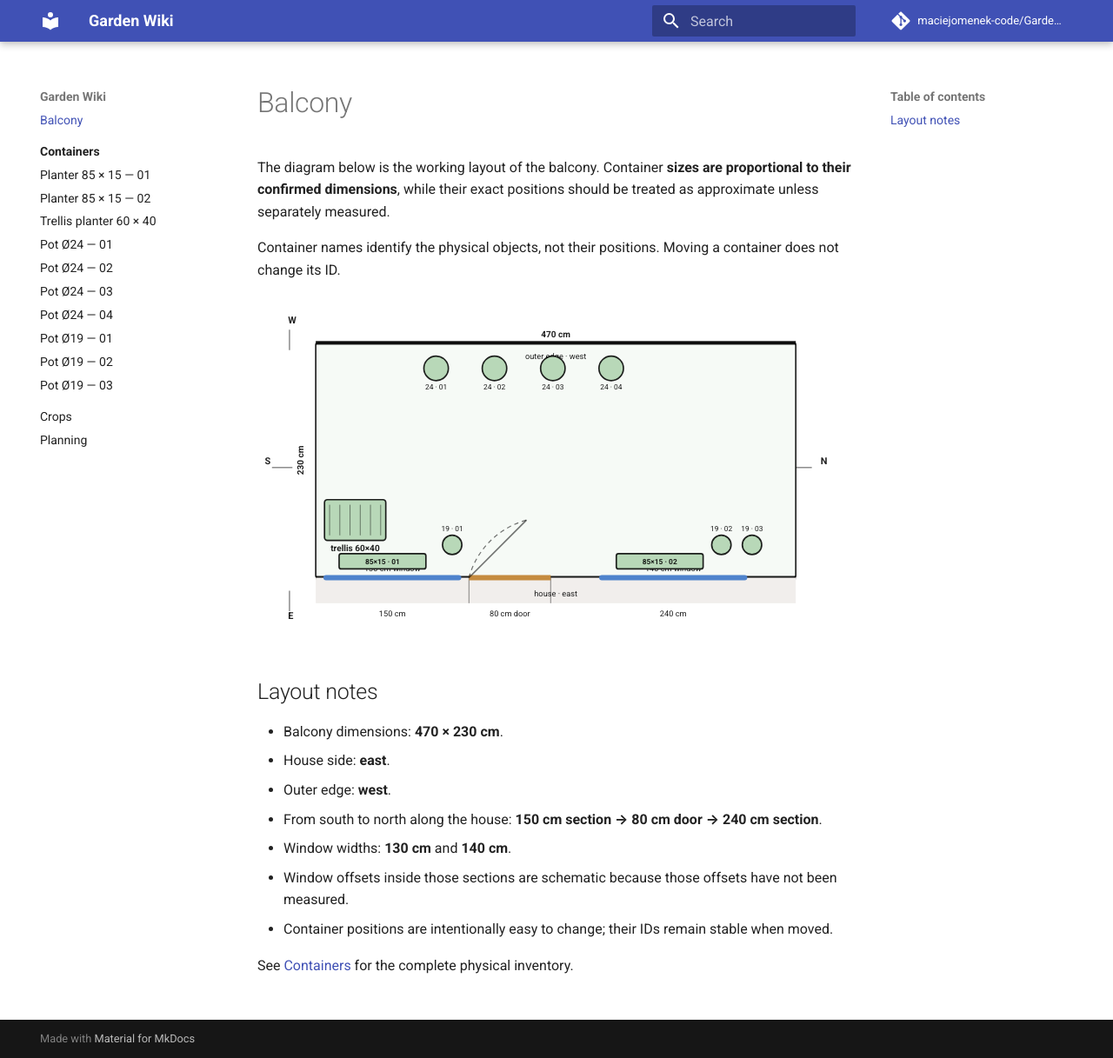
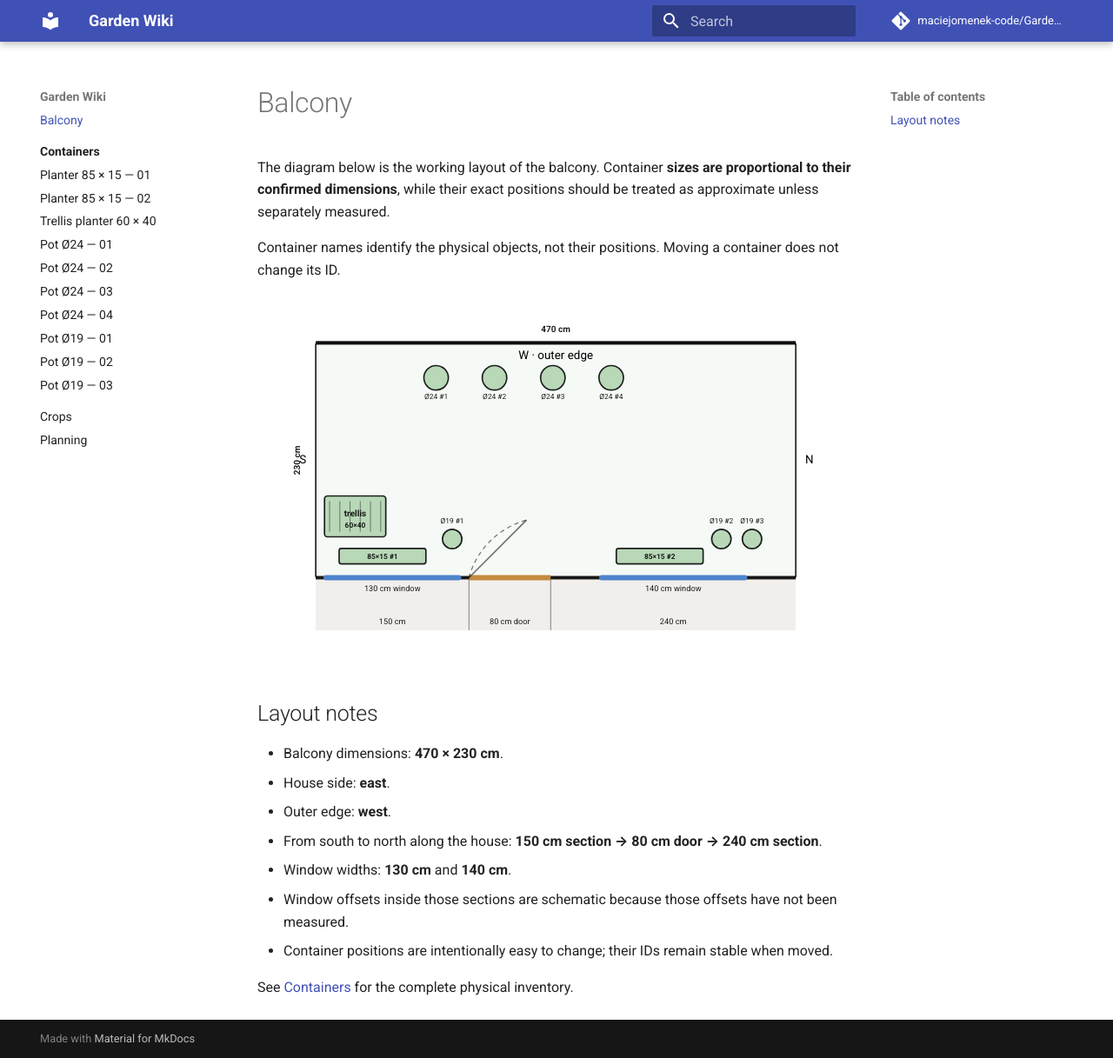
Before and after one commit to maciejomenek-code/Garden-wiki, an MkDocs documentation site: the page built from docs/index.md, in a window 1280 px wide and 1217 px high. Shown: the whole window at 87% size. Built offline with MkDocs 1.6.1 and Material for MkDocs 9.7.7, drawn with Linux system fonts in a browser that asks for light colours; comment, search, counter and statistics services are not loaded.

Commit message:
Refine balcony map layout and labels

```diff
--- a/docs/index.md
+++ b/docs/index.md
@@ -5,49 +5,41 @@ The diagram below is the working layout of the balcony. Container **sizes are pr
 Container names identify the physical objects, not their positions. Moving a container does not change its ID.
 
 <div class="balcony-map-wrapper">
-<svg class="balcony-map" viewBox="0 0 820 470" role="img" aria-labelledby="balcony-title balcony-desc" xmlns="http://www.w3.org/2000/svg">
+<svg class="balcony-map" viewBox="0 0 820 500" role="img" aria-labelledby="balcony-title balcony-desc" xmlns="http://www.w3.org/2000/svg">
   <title id="balcony-title">Interactive balcony garden plan</title>
   <desc id="balcony-desc">A 470 by 230 centimetre balcony. West is at the top, the house is on the east edge at the bottom, south is left and north is right. Each garden container is clickable.</desc>
 
-  <!-- Orientation -->
-  <g class="orientation" aria-hidden="true">
-    <text x="42" y="33">W</text>
-    <text x="42" y="439">E</text>
-    <text x="10" y="226">S</text>
-    <text x="772" y="226">N</text>
-    <line x1="44" y1="42" x2="44" y2="70"/>
-    <line x1="44" y1="428" x2="44" y2="400"/>
-    <line x1="20" y1="231" x2="48" y2="231"/>
-    <line x1="760" y1="231" x2="732" y2="231"/>
-  </g>
-
   <!-- Balcony floor: 470 × 230 cm, scale 1.4 px/cm -->
   <rect class="balcony-floor" x="80" y="60" width="658" height="322" rx="3"/>
-  <text class="dimension-label" x="409" y="52" text-anchor="middle">470 cm</text>
-  <text class="dimension-label" x="63" y="221" text-anchor="middle" transform="rotate(-90 63 221)">230 cm</text>
+  <text class="dimension-label" x="409" y="45" text-anchor="middle">470 cm</text>
+  <text class="dimension-label" x="59" y="221" text-anchor="middle" transform="rotate(-90 59 221)">230 cm</text>
+
+  <!-- Orientation integrated with the plan edges -->
+  <text class="orientation-label" x="409" y="82" text-anchor="middle">W · outer edge</text>
+  <text class="orientation-label" x="409" y="412" text-anchor="middle">E · house</text>
+  <text class="orientation-label" x="67" y="225" text-anchor="end">S</text>
+  <text class="orientation-label" x="751" y="225">N</text>
 
   <!-- West / outer edge -->
   <line class="outer-edge" x1="80" y1="60" x2="738" y2="60"/>
-  <text class="edge-label" x="409" y="82" text-anchor="middle">outer edge · west</text>
 
   <!-- House façade / east edge -->
+  <rect class="house-zone" x="80" y="382" width="658" height="72"/>
   <line class="house-edge" x1="80" y1="382" x2="738" y2="382"/>
-  <rect class="house-zone" x="80" y="382" width="658" height="35"/>
-  <text class="edge-label" x="409" y="408" text-anchor="middle">house · east</text>
 
   <!-- Façade sections: 150 cm + 80 cm door + 240 cm -->
-  <line class="section-mark" x1="290" y1="382" x2="290" y2="417"/>
-  <line class="section-mark" x1="402" y1="382" x2="402" y2="417"/>
-  <text class="section-label" x="185" y="435" text-anchor="middle">150 cm</text>
-  <text class="section-label" x="346" y="435" text-anchor="middle">80 cm door</text>
-  <text class="section-label" x="570" y="435" text-anchor="middle">240 cm</text>
+  <line class="section-mark" x1="290" y1="382" x2="290" y2="454"/>
+  <line class="section-mark" x1="402" y1="382" x2="402" y2="454"/>
+  <text class="section-label" x="185" y="446" text-anchor="middle">150 cm</text>
+  <text class="section-label" x="346" y="446" text-anchor="middle">80 cm door</text>
+  <text class="section-label" x="570" y="446" text-anchor="middle">240 cm</text>
 
   <!-- Window widths are exact; their offsets inside the wall sections are schematic. -->
   <line class="window" x1="94" y1="382" x2="276" y2="382"/>
-  <text class="window-label" x="185" y="373" text-anchor="middle">130 cm window</text>
+  <text class="window-label" x="185" y="401" text-anchor="middle">130 cm window</text>
 
   <line class="window" x1="472" y1="382" x2="668" y2="382"/>
-  <text class="window-label" x="570" y="373" text-anchor="middle">140 cm window</text>
+  <text class="window-label" x="570" y="401" text-anchor="middle">140 cm window</text>
 
   <!-- Door opening and schematic swing -->
   <line class="door" x1="290" y1="382" x2="402" y2="382"/>
@@ -58,14 +50,15 @@ Container names identify the physical objects, not their positions. Moving a con
   <a class="container-link" href="containers/trellis-planter-60x40/" aria-label="Open trellis_planter_60x40 documentation">
     <g class="container">
       <title>trellis_planter_60x40 — 60 × 40 cm, approximately 28 L</title>
-      <rect class="container-shape trellis-planter" x="92" y="275" width="84" height="56" rx="4"/>
-      <line class="trellis-line" x1="99" y1="282" x2="99" y2="324"/>
-      <line class="trellis-line" x1="113" y1="282" x2="113" y2="324"/>
-      <line class="trellis-line" x1="127" y1="282" x2="127" y2="324"/>
-      <line class="trellis-line" x1="141" y1="282" x2="141" y2="324"/>
-      <line class="trellis-line" x1="155" y1="282" x2="155" y2="324"/>
-      <line class="trellis-line" x1="169" y1="282" x2="169" y2="324"/>
-      <text class="container-text" x="134" y="346" text-anchor="middle">trellis 60×40</text>
+      <rect class="container-shape trellis-planter" x="92" y="270" width="84" height="56" rx="4"/>
+      <line class="trellis-line" x1="99" y1="277" x2="99" y2="319"/>
+      <line class="trellis-line" x1="113" y1="277" x2="113" y2="319"/>
+      <line class="trellis-line" x1="127" y1="277" x2="127" y2="319"/>
+      <line class="trellis-line" x1="141" y1="277" x2="141" y2="319"/>
+      <line class="trellis-line" x1="155" y1="277" x2="155" y2="319"/>
+      <line class="trellis-line" x1="169" y1="277" x2="169" y2="319"/>
+      <text class="container-text" x="134" y="298" text-anchor="middle">trellis</text>
+      <text class="container-text compact" x="134" y="313" text-anchor="middle">60×40</text>
     </g>
   </a>
 
@@ -73,16 +66,16 @@ Container names identify the physical objects, not their positions. Moving a con
   <a class="container-link" href="containers/planter-85x15-01/" aria-label="Open planter_85x15_01 documentation">
     <g class="container">
       <title>planter_85x15_01 — 85 × 15 cm</title>
-      <rect class="container-shape" x="112" y="349" width="119" height="21" rx="3"/>
-      <text class="container-text compact" x="171.5" y="364" text-anchor="middle">85×15 · 01</text>
+      <rect class="container-shape" x="112" y="342" width="119" height="21" rx="3"/>
+      <text class="container-text compact" x="171.5" y="356.5" text-anchor="middle">85×15 #1</text>
     </g>
   </a>
 
   <a class="container-link" href="containers/planter-85x15-02/" aria-label="Open planter_85x15_02 documentation">
     <g class="container">
       <title>planter_85x15_02 — 85 × 15 cm</title>
-      <rect class="container-shape" x="492" y="349" width="119" height="21" rx="3"/>
-      <text class="container-text compact" x="551.5" y="364" text-anchor="middle">85×15 · 02</text>
+      <rect class="container-shape" x="492" y="342" width="119" height="21" rx="3"/>
+      <text class="container-text compact" x="551.5" y="356.5" text-anchor="middle">85×15 #2</text>
     </g>
   </a>
 
@@ -90,29 +83,29 @@ Container names identify the physical objects, not their positions. Moving a con
   <a class="container-link" href="containers/pot-24-01/" aria-label="Open pot_24_01 documentation">
     <g class="container">
       <title>pot_24_01 — 24 cm diameter</title>
-      <circle class="container-shape" cx="245" cy="95" r="16.8"/>
-      <text class="pot-label" x="245" y="124" text-anchor="middle">24 · 01</text>
+      <circle class="container-shape" cx="245" cy="108" r="16.8"/>
+      <text class="pot-label" x="245" y="137" text-anchor="middle">Ø24 #1</text>
     </g>
   </a>
   <a class="container-link" href="containers/pot-24-02/" aria-label="Open pot_24_02 documentation">
     <g class="container">
       <title>pot_24_02 — 24 cm diameter</title>
-      <circle class="container-shape" cx="325" cy="95" r="16.8"/>
-      <text class="pot-label" x="325" y="124" text-anchor="middle">24 · 02</text>
+      <circle class="container-shape" cx="325" cy="108" r="16.8"/>
+      <text class="pot-label" x="325" y="137" text-anchor="middle">Ø24 #2</text>
     </g>
   </a>
   <a class="container-link" href="containers/pot-24-03/" aria-label="Open pot_24_03 documentation">
     <g class="container">
       <title>pot_24_03 — 24 cm diameter</title>
-      <circle class="container-shape" cx="405" cy="95" r="16.8"/>
-      <text class="pot-label" x="405" y="124" text-anchor="middle">24 · 03</text>
+      <circle class="container-shape" cx="405" cy="108" r="16.8"/>
+      <text class="pot-label" x="405" y="137" text-anchor="middle">Ø24 #3</text>
     </g>
   </a>
   <a class="container-link" href="containers/pot-24-04/" aria-label="Open pot_24_04 documentation">
     <g class="container">
       <title>pot_24_04 — 24 cm diameter</title>
-      <circle class="container-shape" cx="485" cy="95" r="16.8"/>
-      <text class="pot-label" x="485" y="124" text-anchor="middle">24 · 04</text>
+      <circle class="container-shape" cx="485" cy="108" r="16.8"/>
+      <text class="pot-label" x="485" y="137" text-anchor="middle">Ø24 #4</text>
     </g>
   </a>
 
@@ -120,22 +113,22 @@ Container names identify the physical objects, not their positions. Moving a con
   <a class="container-link" href="containers/pot-19-01/" aria-label="Open pot_19_01 documentation">
     <g class="container">
       <title>pot_19_01 — 19 cm diameter</title>
-      <circle class="container-shape small-pot" cx="267" cy="337" r="13.3"/>
-      <text class="pot-label" x="267" y="318" text-anchor="middle">19 · 01</text>
+      <circle class="container-shape small-pot" cx="267" cy="329" r="13.3"/>
+      <text class="pot-label" x="267" y="308" text-anchor="middle">Ø19 #1</text>
     </g>
   </a>
   <a class="container-link" href="containers/pot-19-02/" aria-label="Open pot_19_02 documentation">
     <g class="container">
       <title>pot_19_02 — 19 cm diameter</title>
-      <circle class="container-shape small-pot" cx="636" cy="337" r="13.3"/>
-      <text class="pot-label" x="636" y="318" text-anchor="middle">19 · 02</text>
+      <circle class="container-shape small-pot" cx="636" cy="329" r="13.3"/>
+      <text class="pot-label" x="636" y="308" text-anchor="middle">Ø19 #2</text>
     </g>
   </a>
   <a class="container-link" href="containers/pot-19-03/" aria-label="Open pot_19_03 documentation">
     <g class="container">
       <title>pot_19_03 — 19 cm diameter</title>
-      <circle class="container-shape small-pot" cx="678" cy="337" r="13.3"/>
-      <text class="pot-label" x="678" y="318" text-anchor="middle">19 · 03</text>
+      <circle class="container-shape small-pot" cx="678" cy="329" r="13.3"/>
+      <text class="pot-label" x="678" y="308" text-anchor="middle">Ø19 #3</text>
     </g>
   </a>
 </svg>
```
